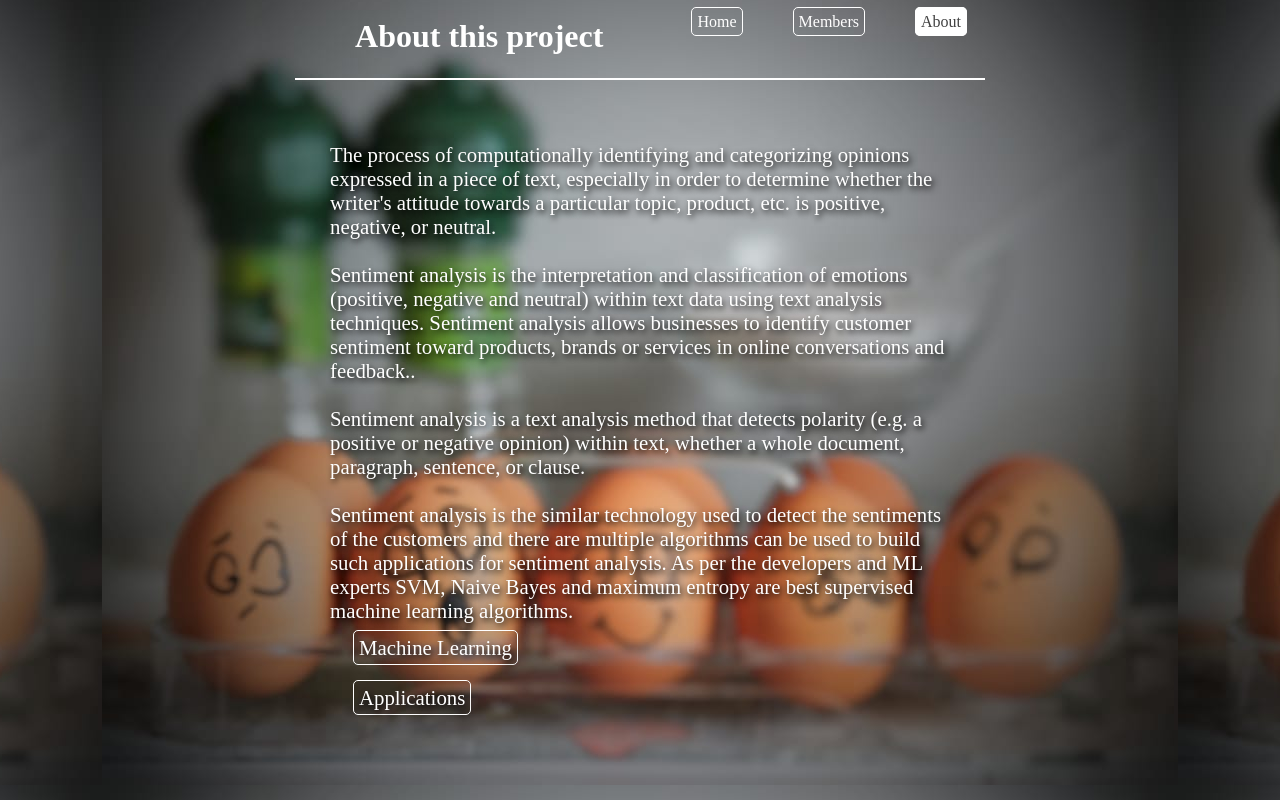
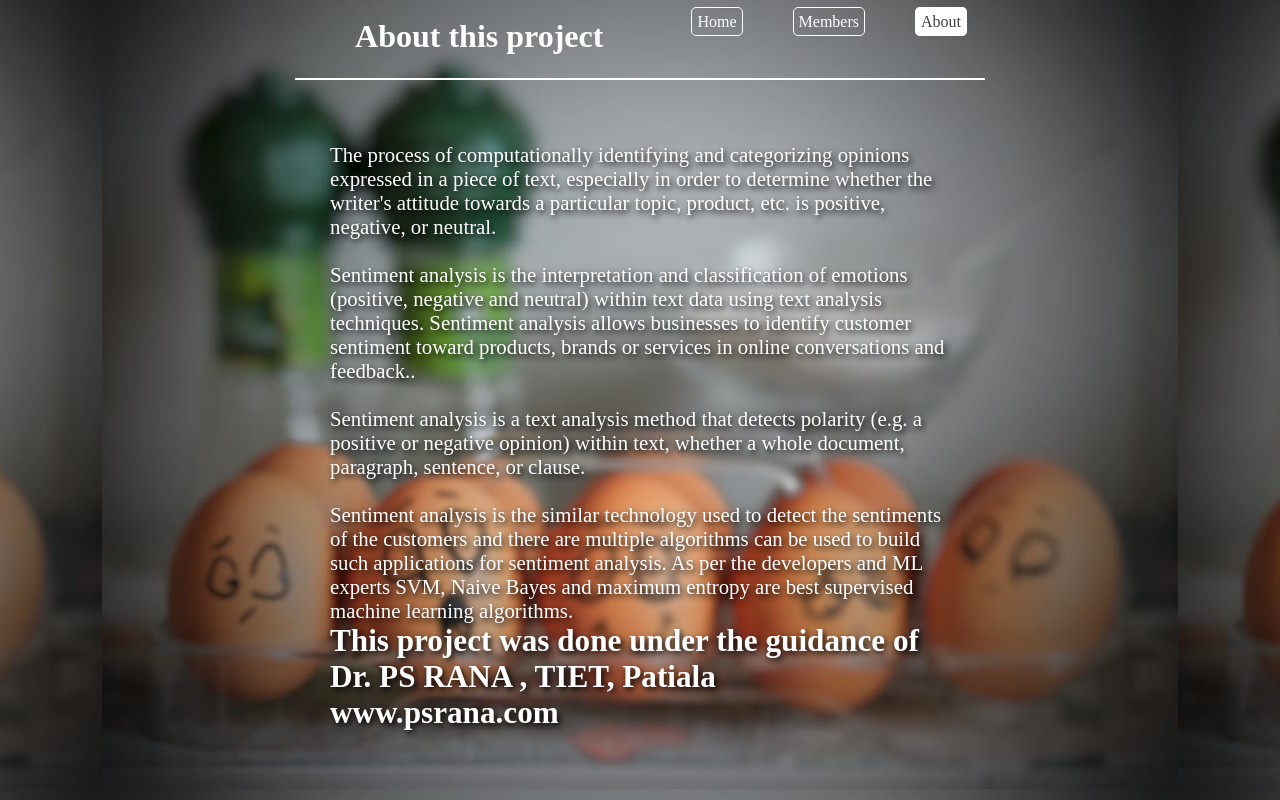
Before and after one commit to ds-2021-tu/arnav-sentiment-analysis, a Flask app: page /about in a window 1280 px wide. Run offline with Flask 2, Linux system fonts and the light colour scheme; parts of the project's set-up code (start-up, migrations or seed data) failed here and were passed over.

Commit message:
name update

```diff
--- a/templates/about.html
+++ b/templates/about.html
@@ -75,23 +75,7 @@
         developers and ML experts SVM, Naive Bayes and maximum entropy are best
         supervised machine learning algorithms.
       </p>
-      <nav>
-        <ul>
-          <li>
-            <a
-              href="https://www.lexalytics.com/technology/sentiment-analysis#machine-learning"
-              >Machine Learning</a
-            >
-          </li>
-          <br />
-          <li>
-            <a
-              href="https://www.lexalytics.com/technology/sentiment-analysis#applications"
-              >Applications</a
-            >
-          </li>
-        </ul>
-      </nav>
+    <h2> This project was done under the guidance of<br> Dr. PS RANA , TIET, Patiala<br>www.psrana.com</h2>
     </div>
   </body>
 </html>
--- a/templates/members.html
+++ b/templates/members.html
@@ -39,7 +39,7 @@
       <div class="list">
         <ul>
           <li><a href="/">Home</a></li>
-          <li><a class="active" href="/member">Members</a></li>
+          <li><a class="active" href="/member">Contributor</a></li>
           <li><a href="/about">About</a></li>
         </ul>
       </div>
@@ -47,9 +47,6 @@
       <h1>DESIGNERS</h1>
       <hr />
       <div class="container">
-        <div class="image">
-          <img src="{{url_for('static',filename='img/arnav.jpg')}}" />
-        </div>
         <h4>
           <br />
           Arnav Agarwal<br />
```
